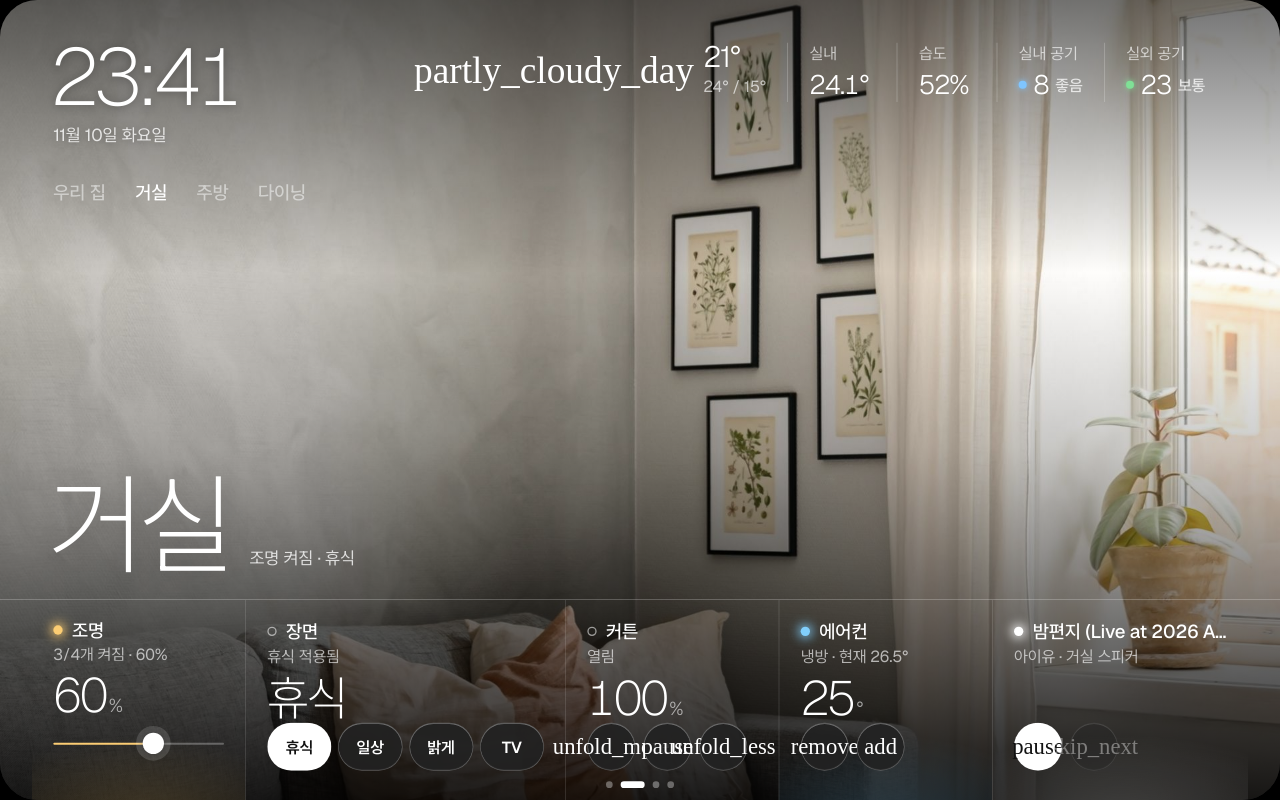
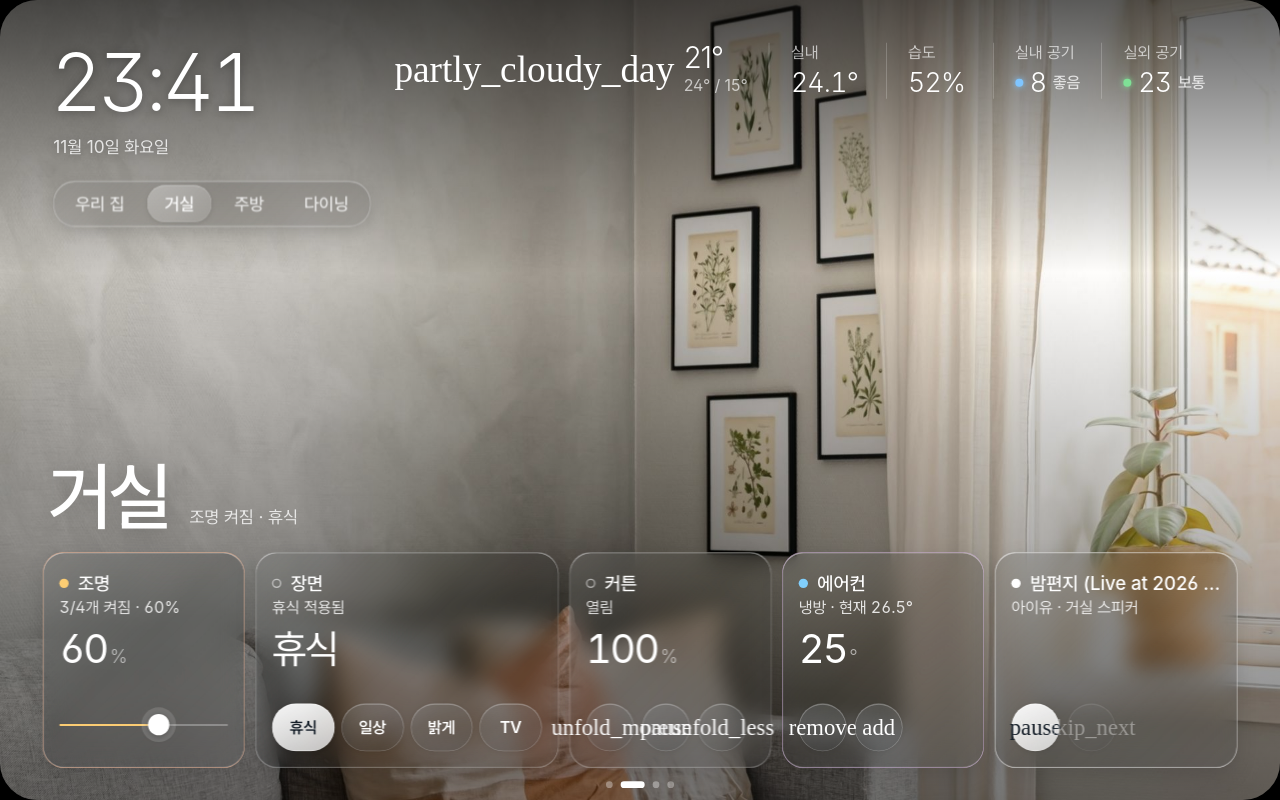
Before and after one commit to korellas/home-kiosk, a React (Vite) app: page / in a window 1280 px wide. Built offline with nearby package versions, Linux system fonts and the light colour scheme; a web font is replaced by a local one.

Commit message:
Add translucent glass dashboard styling

```diff
--- a/src/styles.css
+++ b/src/styles.css
@@ -23,7 +23,7 @@
   font-display: block;
 }
 :root {
-  font-family: Geist, "Pretendard Variable", Pretendard, sans-serif;
+  font-family: -apple-system, BlinkMacSystemFont, "Pretendard Variable", Geist, sans-serif;
   color: #fff;
   background: #000;
   font-synthesis: none;
@@ -32,7 +32,7 @@
   --cool: oklch(0.82 0.1 235);
   --mint: oklch(0.84 0.1 175);
   --muted: oklch(1 0 0 / 0.64);
-  --line: oklch(1 0 0 / 0.22);
+  --line: oklch(1 0 0 / 0.14);
   --body: 24px;
   --name: 28px;
   --control: 72px;
@@ -212,10 +212,10 @@ input {
 .photo-shade {
   background: linear-gradient(
     180deg,
-    oklch(0 0 0 / 0.55),
+    oklch(0 0 0 / 0.64),
     oklch(0 0 0 / 0) 34%,
     oklch(0 0 0 / 0.2) 56%,
-    oklch(0 0 0 / 0.88)
+    oklch(0 0 0 / 0.5)
   );
   pointer-events: none;
 }
@@ -241,9 +241,9 @@ input {
   display: block;
   width: max-content;
   font-size: 120px;
-  font-weight: 200;
-  letter-spacing: -0.06em;
-  line-height: 0.85;
+  font-weight: 300;
+  letter-spacing: -0.055em;
+  line-height: 1;
   font-variant-numeric: tabular-nums;
   margin-left: -4px;
 }
@@ -341,20 +341,30 @@ input {
 }
 .room-nav {
   display: flex;
-  gap: 44px;
+  gap: 8px;
+  padding: 6px;
+  border: 1px solid rgb(255 255 255 / 0.32);
+  border-radius: 32px;
+  background: linear-gradient(135deg, #ffffff24, #ffffff06 50%, #ffffff14), rgb(20 24 30 / 0.16);
+  backdrop-filter: blur(16px) saturate(140%);
+  -webkit-backdrop-filter: blur(16px) saturate(140%);
+  box-shadow: inset 0 1px 0 #ffffff70, inset 0 -1px 0 #ffffff20, 0 8px 24px #0002;
 }
 .room-nav button {
   display: flex;
   align-items: baseline;
   gap: 10px;
-  padding: 14px 0;
-  font-size: 28px;
+  padding: 12px 26px;
+  border-radius: 26px;
+  font-size: 26px;
   font-weight: 500;
-  color: oklch(1 0 0 / 0.5);
+  color: oklch(1 0 0 / 0.8);
   white-space: nowrap;
 }
 .room-nav button.active {
   color: #fff;
+  background: linear-gradient(160deg, #ffffff52, #ffffff1a);
+  box-shadow: inset 0 1px 0 #ffffff80, inset 0 -1px 0 #ffffff28, 0 2px 8px #0002;
 }
 .connection {
   font-size: 20px;
@@ -367,7 +377,7 @@ input {
   position: absolute;
   left: 0;
   right: 0;
-  bottom: 0;
+  bottom: 48px;
 }
 .room-heading {
   display: flex;
@@ -378,8 +388,8 @@ input {
   padding: 0 80px;
 }
 .room-heading h1 {
-  font-size: 168px;
-  font-weight: 200;
+  font-size: 112px;
+  font-weight: 500;
   letter-spacing: -0.06em;
   line-height: 0.95;
   margin-left: -8px;
@@ -392,8 +402,8 @@ input {
 }
 .device-grid {
   display: grid;
-  border-top: 1px solid oklch(1 0 0 / 0.3);
-  padding: 0 48px;
+  gap: 16px;
+  padding: 0 64px;
 }
 .living-grid {
   grid-template-columns:
@@ -410,32 +420,34 @@ input {
   grid-template-columns: minmax(0, 1fr) minmax(0, 1.5fr);
 }
 .device-tile {
-  height: 300px;
-  padding: 24px 32px 44px;
-  border-left: 1px solid oklch(1 0 0 / 0.18);
+  min-height: 324px;
+  padding: 24px;
+  border: 1px solid rgb(255 255 255 / 0.28);
+  border-radius: 32px;
+  background: linear-gradient(135deg, #ffffff22, #ffffff03 45%, #ffffff12), rgb(16 22 28 / 0.2);
+  backdrop-filter: blur(16px) saturate(140%);
+  -webkit-backdrop-filter: blur(16px) saturate(140%);
+  box-shadow: inset 0 1px 0 #ffffff80, inset 1px 0 0 #ffffff20, inset 0 -1px 0 #ffffff30, 0 12px 32px #0002;
+  text-shadow: 0 1px 6px #0006;
+  gap: 24px;
   display: flex;
   flex-direction: column;
   min-width: 0;
   position: relative;
 }
-.device-tile:first-child {
-  border-left: 0;
-}
 .device-tile.is-on {
-  background: radial-gradient(
-    120% 70% at 50% 118%,
-    color-mix(in oklch, var(--accent) 24%, transparent),
-    transparent 72%
-  );
+  border-color: color-mix(in oklch, var(--accent) 45%, #ffffff40);
 }
 .device-copy {
-  display: contents;
+  display: block;
+  min-width: 0;
 }
 .device-name {
   display: flex;
   align-items: center;
   gap: 14px;
-  height: 52px;
+  min-height: 44px;
+  width: 100%;
   font-size: 28px;
   font-weight: 500;
   text-align: left;
@@ -461,16 +473,19 @@ input {
 .is-on .device-dot {
   border: 0;
   background: var(--accent);
-  box-shadow: 0 0 16px 3px var(--accent);
+  box-shadow: none;
 }
 .device-detail {
   text-align: left;
-  display: contents;
+  display: block;
+  width: 100%;
+  min-width: 0;
+  border-radius: 12px;
 }
 .device-status {
   display: block;
   font-size: 24px;
-  color: oklch(1 0 0 / 0.64);
+  color: oklch(1 0 0 / 0.84);
   white-space: nowrap;
   overflow: hidden;
   text-overflow: ellipsis;
@@ -478,13 +493,15 @@ input {
 }
 .device-value {
   display: block;
-  font-size: 72px;
-  font-weight: 200;
+  font-size: 60px;
+  font-weight: 400;
   letter-spacing: -0.05em;
   line-height: 1;
   margin-top: 16px;
   font-variant-numeric: tabular-nums;
   white-space: nowrap;
+  overflow: hidden;
+  text-overflow: ellipsis;
 }
 .device-value small {
   font-size: 28px;
@@ -495,6 +512,7 @@ input {
 }
 .device-controls {
   margin-top: auto;
+  min-width: 0;
   display: flex;
 }
 .device-controls > .slider,
@@ -511,12 +529,10 @@ input {
   min-width: 72px;
   padding: 0 22px;
   border-radius: 36px;
-  background: oklch(0.25 0 0 / 0.92);
+  background: linear-gradient(160deg, #ffffff26, #ffffff08), rgb(12 18 24 / 0.12);
   color: #fff;
-  border: 1px solid oklch(1 0 0 / 0.26);
-  box-shadow:
-    inset 0 1px 0 oklch(1 0 0 / 0.38),
-    inset 0 -1px 0 oklch(1 0 0 / 0.06);
+  border: 1px solid rgb(255 255 255 / 0.22);
+  box-shadow: inset 0 1px 0 #ffffff48, 0 2px 6px #0001;
   display: flex;
   align-items: center;
   justify-content: center;
@@ -528,8 +544,9 @@ input {
   transition: scale 150ms ease-out, background-color 150ms ease-out;
 }
 .pill.selected {
-  background: #fff;
-  color: #111;
+  background: linear-gradient(160deg, #fffffff2, #ffffffb8);
+  color: #17202a;
+  text-shadow: none;
 }
 .pill.icon-only {
   height: 72px;
@@ -539,6 +556,7 @@ input {
 }
 .scenes {
   gap: 10px;
+  flex-wrap: wrap;
 }
 .scenes .pill {
   padding: 0 16px;
@@ -650,7 +668,7 @@ input {
     oklch(0 0 0 / 0.6),
     oklch(0 0 0 / 0) 28%,
     oklch(0 0 0 / 0.3) 45%,
-    oklch(0 0 0 / 0.9) 70%
+    oklch(0 0 0 / 0.5) 70%
   );
 }
 .portrait .header-main {
@@ -702,7 +720,7 @@ input {
   border-left: 0;
 }
 .portrait .room-content {
-  padding-bottom: 72px;
+  padding-bottom: 16px;
 }
 .portrait .device-grid {
   display: flex;
@@ -712,12 +730,11 @@ input {
 }
 .portrait .device-tile {
   display: grid;
-  grid-template-columns: minmax(0, 1fr) 440px;
+  grid-template-columns: minmax(0, 1fr) 420px;
   align-items: center;
   gap: 28px;
-  padding: 24px 0;
-  border-top: 1px solid oklch(1 0 0 / 0.22);
-  border-left: 0;
+  padding: 24px;
+  min-height: 132px;
   height: auto;
 }
 .portrait .device-copy {
@@ -745,8 +762,8 @@ input {
   display: block;
   flex: none;
   margin-left: auto;
-  font-size: 52px;
-  font-weight: 200;
+  font-size: 42px;
+  font-weight: 400;
   letter-spacing: -0.05em;
   font-variant-numeric: tabular-nums;
   white-space: nowrap;
@@ -795,7 +812,9 @@ input {
 
 .sheet-dialog {
   color: #fff;
-  background: oklch(0.08 0.005 260 / 0.98);
+  background: linear-gradient(145deg, #ffffff10, transparent 55%), rgb(18 24 30 / 0.86);
+  backdrop-filter: blur(16px) saturate(120%);
+  -webkit-backdrop-filter: blur(16px) saturate(120%);
   border-radius: 56px;
   border: 0;
   padding: 64px;
@@ -838,8 +857,8 @@ input {
   padding-bottom: 12px;
 }
 .sheet-heading h2 {
-  font-size: 84px;
-  font-weight: 200;
+  font-size: 64px;
+  font-weight: 500;
   letter-spacing: -0.06em;
   line-height: 1.1;
   white-space: nowrap;
```
